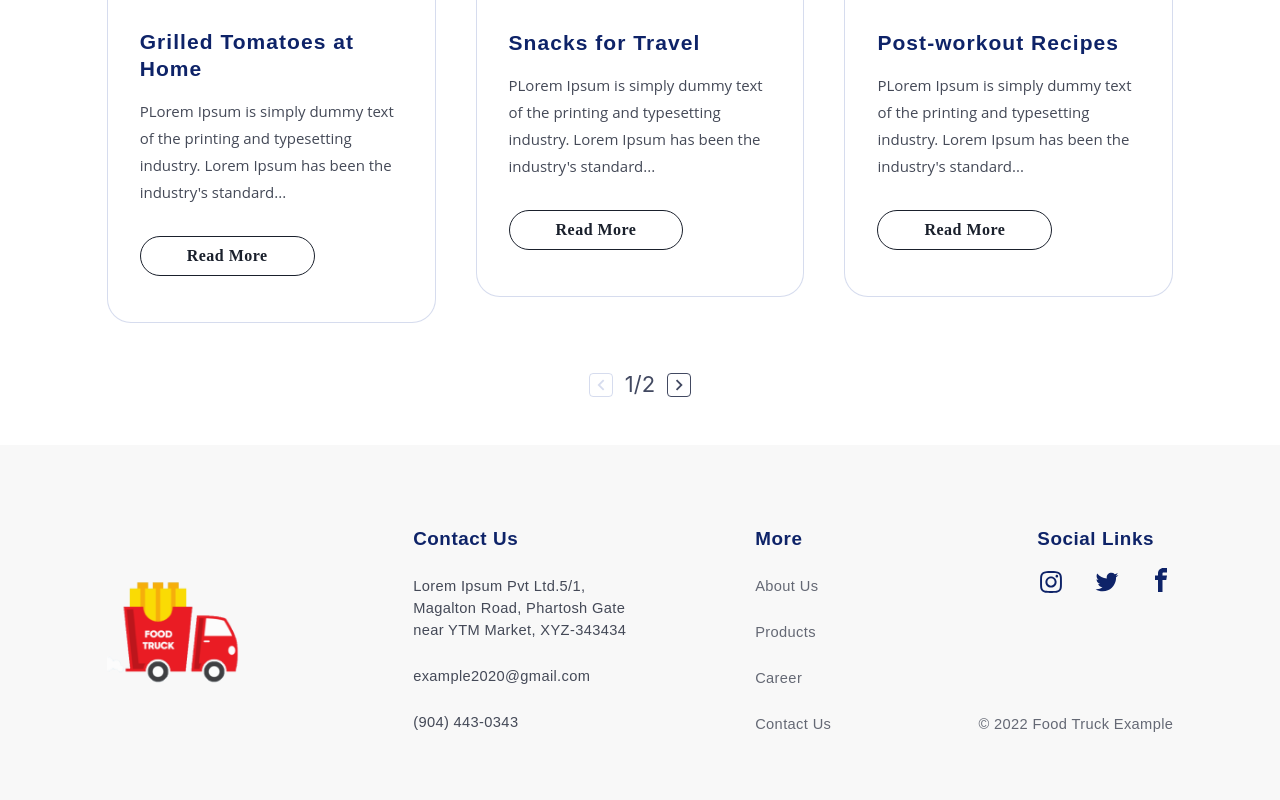
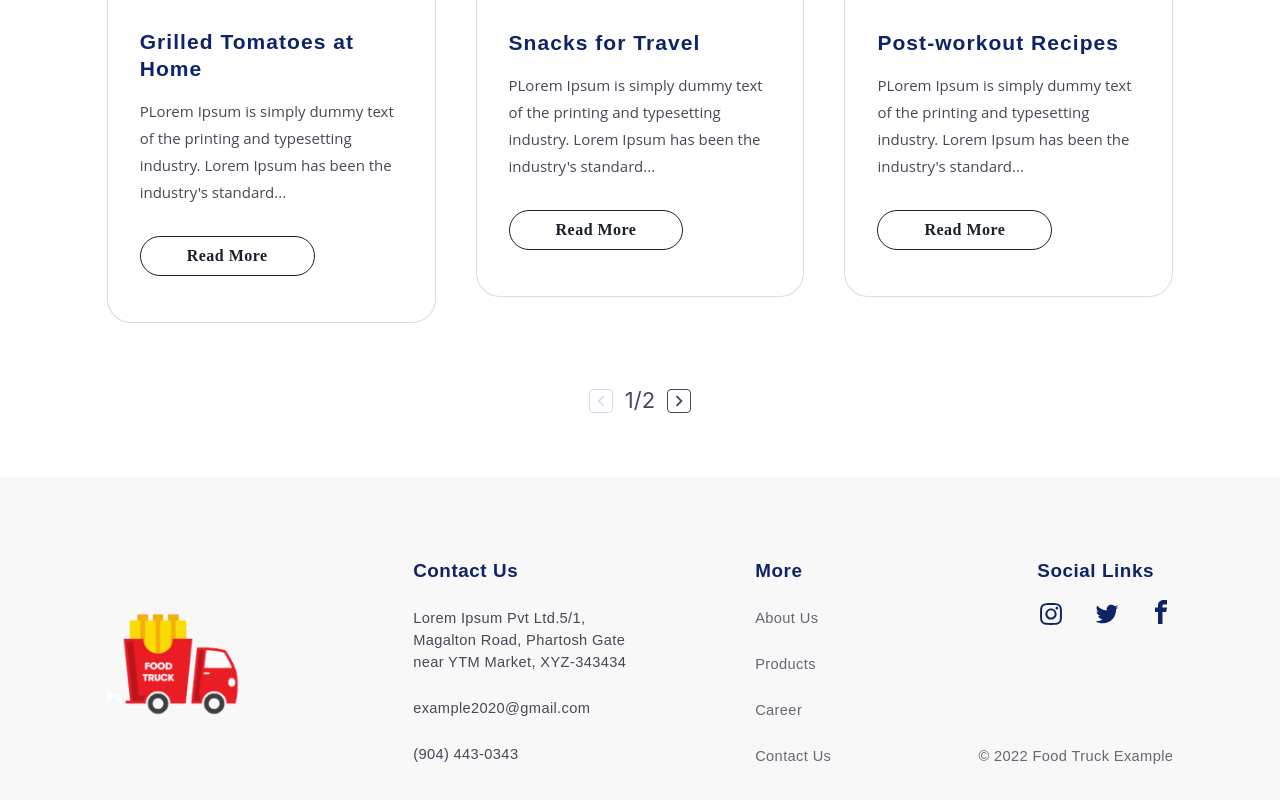
Before and after one commit to anviiiijain/food-blogging-app, a React (Create React App) app: page / in a window 1280 px wide. Shown: the part 1960-2760 px from the top of the page. Built offline with nearby package versions, Linux system fonts and the light colour scheme.

Commit message:
fixed spacing

```diff
--- a/src/components/articles.tsx
+++ b/src/components/articles.tsx
@@ -117,7 +117,7 @@ const Articles = () => {
           </motion.div>
         </div>
       </AnimatePresence>
-      <div className='flex items-center gap-3 justify-center my-12'>
+      <div className='flex items-center gap-3 justify-center my-16'>
         <span onClick={handlePrev}>
           <Icon
             w={[4, 5, 6]}
```
